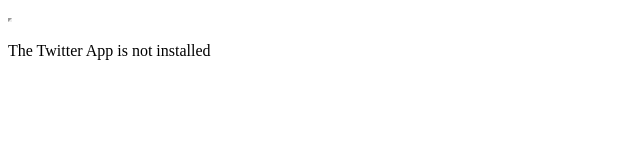
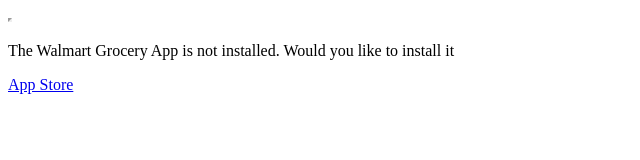
Before and after one commit to regnerjr/universalLinks, a plain HTML site: page index.html in a window 1280 px wide. Shown: the whole page, without its empty margins (0-640 px from the left). Drawn offline with Linux system fonts and the light colour scheme.

Commit message:
Update index.html

```diff
--- a/index.html
+++ b/index.html
@@ -4,7 +4,8 @@
     <title>iOS Automatic Deep Linking</title>
     </head>
     <body>
-        <iframe src="twitter://" width="0" height="0"></iframe>
-        <p>The Twitter App is not installed</p>
+        <iframe src="walmart-grocery://" width="0" height="0"></iframe>
+        <p>The Walmart Grocery App is not installed. Would you like to install it</p>
+        <p><a href="itms-apps://">App Store</a></p>
     </body>
 </html>
```
